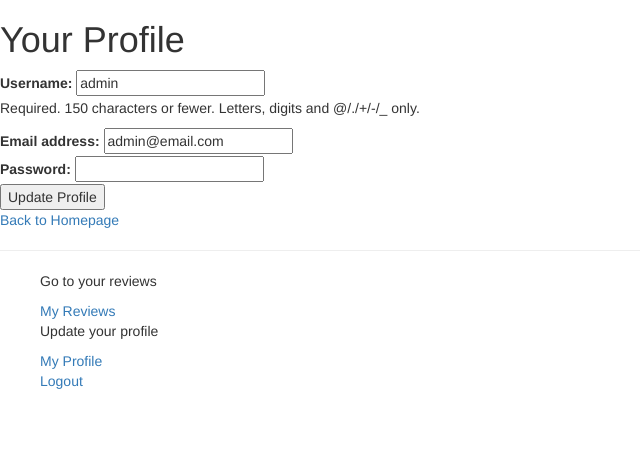
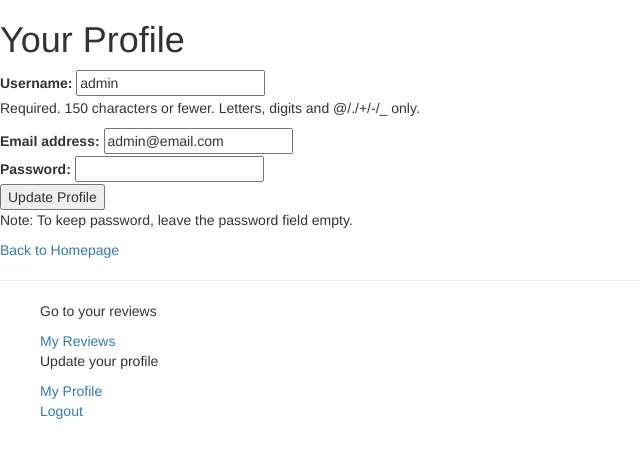
Before and after one commit to JoeCameron1/SystematicReviewApplication, a Django app: page /ultimatereview/myprofile/ in a window 1280 px wide. Shown: the top 458 px of the page, without its empty margins (0-640 px from the left). Run offline with Django 3.2, Linux system fonts and the light colour scheme; a user stored in the database is signed in; some libraries are stand-ins or nearby versions.

Commit message:
Added a note to user on the profile page.

```diff
--- a/ultimate_review/templates/ultimatereview/myprofile.html
+++ b/ultimate_review/templates/ultimatereview/myprofile.html
@@ -22,6 +22,8 @@
   <button type="submit">Update Profile</button>
 </form>
 
+<p>Note: To keep password, leave the password field empty.</p>
+
 <a href="{% url 'index' %}">Back to Homepage</a><br />
 
 {% endblock %}
```
Also changed, not shown: ultimate_review/db.sqlite3, 1 other file.
